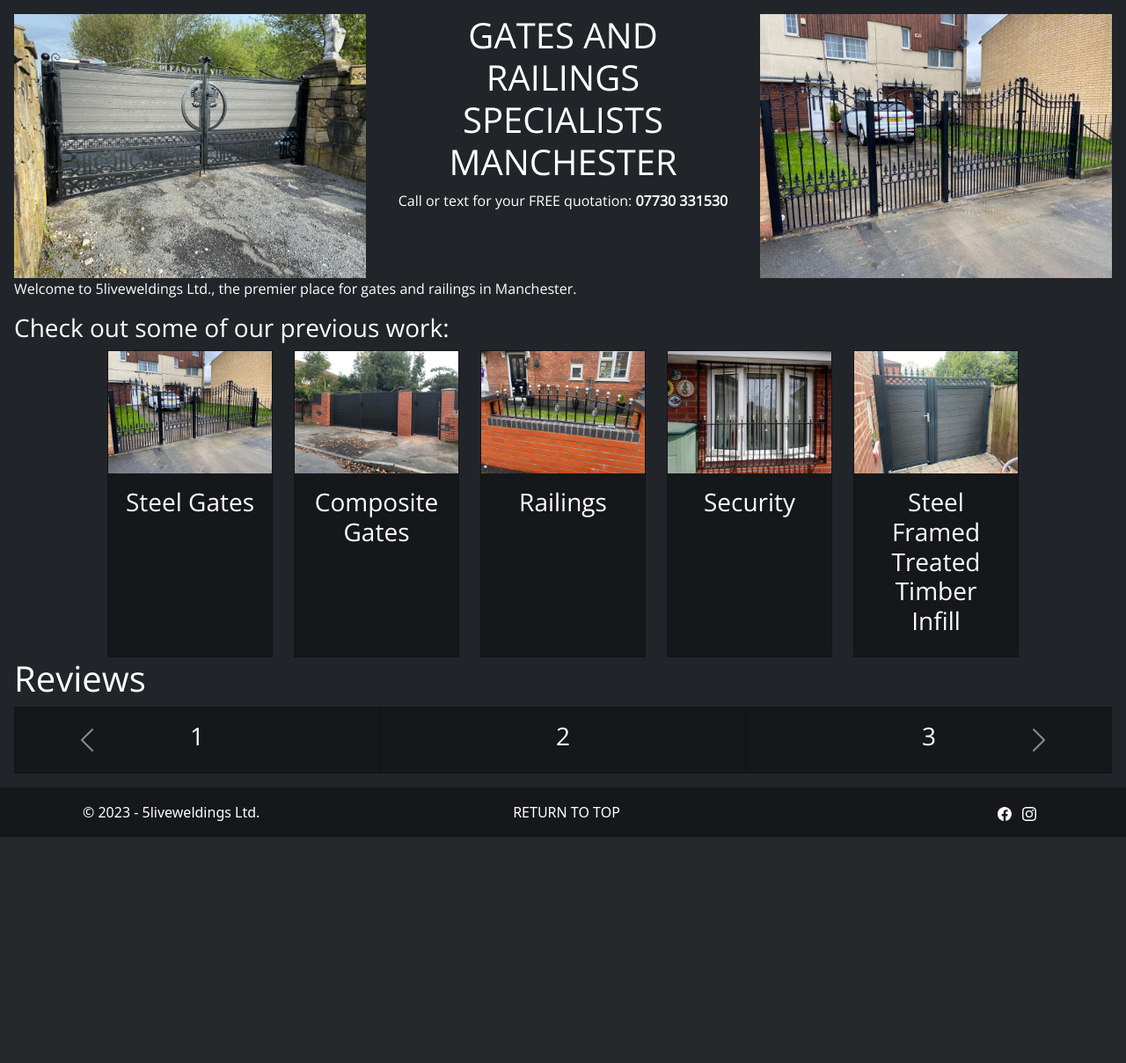
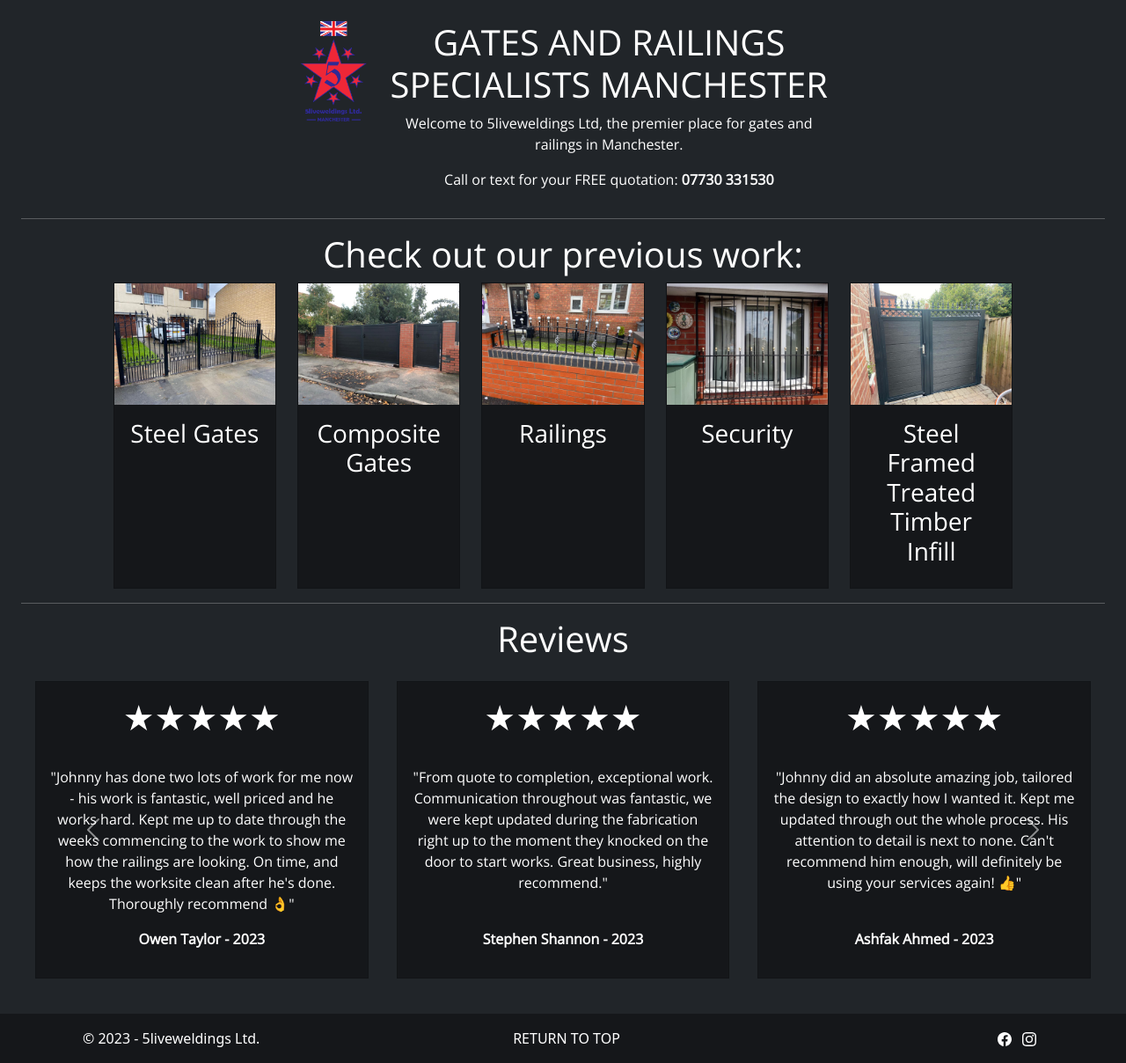
Before and after one commit to ethanbfc/5liveweldings, a Django app: template home/templates/index.html in a window 1280 px wide. Shown: the part 58-1266 px from the top of the page at 88% size. Before the commit the page ends 1009 px from the top, so only its background shows below. Run offline with Django 4.2, Linux system fonts and the light colour scheme; the template is opened without the code that fills it, so the values that code supplies are empty; parts of the project's set-up code (start-up, migrations or seed data) failed here and were passed over.

Commit message:
style: Added reviews

```diff
--- a/home/templates/index.html
+++ b/home/templates/index.html
@@ -10,30 +10,25 @@
 
 {% block content %}
 <!-- Main Container -->
-<div class="container p-3 m-0 border-0 main-container">
+<div class="container p-4 main-container">
 
     <!-- Introduction -->
-    <div class="row">
-        <div class="col-12 col-lg-4">
-            <img class="img-fluid" src="{% static '/images/index-introduction-left.jpg' %}" alt="Composite and steel gate">
+    <div class="row justify-content-center">
+        <div class="col-4 col-lg-1">
+            <img class="img-fluid" src="{% static '/images/logo.png' %}" alt="Composite and steel gate">
         </div>
-        <div class="col-12 col-lg-4 text-center">
+        <div class="col-8 col-lg-5 text-center">
             <h1>GATES AND RAILINGS SPECIALISTS MANCHESTER</h1>
+            <p>Welcome to 5liveweldings Ltd, the premier place for gates and railings in Manchester.</p>
             <p>Call or text for your FREE quotation: <b>07730 331530</b></p>
-        </div>
-        <div class="col-12 col-lg-4">
-            <img class="img-fluid" src="{% static '/images/index-introduction-right.jpg' %}" alt="Steel gate and railings">
         </div>
     </div>
 
-    <!-- Description -->
-    <div class="row">
-        <p>Welcome to 5liveweldings Ltd., the premier place for gates and railings in Manchester.</p>
-        <h3>Check out some of our previous work:</h3>
-    </div>
+    <hr>
 
     <!-- Previous Work -->
-    <div class="row justify-content-center">
+    <div class="row justify-content-center text-center">
+        <h1>Check out our previous work:</h1>
         <div class="col-xl-2 col-12">
             <div class="card-group h-100">
                 <div class="card">
@@ -86,52 +81,88 @@
         </div>
     </div>
 
+    <hr>
+
     <!-- Reviews -->
-    <div class="row">
+    <div class="row justify-content-center text-center">
         <h1>Reviews</h1>
         <div id="reviewsCarousel" class="carousel slide" data-bs-ride="carousel">
             <div class="carousel-inner" role="listbox">
                 <div class="carousel-item active" data-interval="10000">
-                    <div class="col-sm-4 col-12">
+                    <div class="col-sm-4 col-12 p-3">
                         <div class="card">
                             <div class="card-body text-center">
-                                <h3>1</h3>
+                                <h1>★★★★★</h1>
+                                <br>
+                                <p>
+                                    "Johnny has done two lots of work for me now - his work is fantastic, well priced and he works hard. Kept me up to date through the weeks
+                                    commencing to the work to show me how the railings are looking. On time, and keeps the worksite clean after he's done. Thoroughly recommend 👌"
+                                </p>
+                                <p><b>Owen Taylor - 2023</b></p>
                             </div>
                         </div>
                     </div>
                 </div>
                 <div class="carousel-item" data-interval="10000">
-                    <div class="col-sm-4 col-12">
+                    <div class="col-sm-4 col-12 p-3">
                         <div class="card">
                             <div class="card-body text-center">
-                                <h3>2</h3>
+                                <h1>★★★★★</h1>
+                                <br>
+                                <p>
+                                    "From quote to completion, exceptional work. Communication throughout was fantastic, we were kept updated during the fabrication right up to the
+                                    moment they knocked on the door to start works. Great business, highly recommend."
+                                </p>
+                                <br>
+                                <p><b>Stephen Shannon - 2023</b></p>
                             </div>
                         </div>
                     </div>
                 </div>
                 <div class="carousel-item" data-interval="10000">
-                    <div class="col-sm-4 col-12">
+                    <div class="col-sm-4 col-12 p-3">
                         <div class="card">
                             <div class="card-body text-center">
-                                <h3>3</h3>
+                                <h1>★★★★★</h1>
+                                <br>
+                                <p>
+                                    "Johnny did an absolute amazing job, tailored the design to exactly how I wanted it. Kept me updated through out the whole process. His
+                                    attention to detail is next to none. Can't recommend him enough, will definitely be using your services again! 👍"
+                                </p>
+                                <br>
+                                <p><b>Ashfak Ahmed - 2023</b></p>
                             </div>
                         </div>
                     </div>
                 </div>
                 <div class="carousel-item" data-interval="10000">
-                    <div class="col-sm-4 col-12">
+                    <div class="col-sm-4 col-12 p-3">
                         <div class="card">
                             <div class="card-body text-center">
-                                <h3>4</h3>
+                                <h1>★★★★★</h1>
+                                <br>
+                                <p>
+                                    "Absolutely flawless service! Great communication from start to finish. Johnny regularly updated me with pictures of the progress of my order
+                                    in build. The product and installation was to an excellent standard and exactly what I had asked for. Would recommend without hesitation
+                                    and will be using 5Live Weldings again in the near future!"
+                                </p>
+                                <p><b>Nafalie Horton - 2022</b></p>
                             </div>
                         </div>
                     </div>
                 </div>
                 <div class="carousel-item" data-interval="10000">
-                    <div class="col-sm-4 col-12">
+                    <div class="col-sm-4 col-12 p-3">
                         <div class="card">
                             <div class="card-body text-center">
-                                <h3>5</h3>
+                                <h1>★★★★★</h1>
+                                <br>
+                                <p>
+                                    "Beautiful gates! Fantastic company to deal with, designed and made exactly how I requested and I was kept up to date throughout the process
+                                    with pictures and messages. Even worked on Easter Sunday to fit them. Highly recommended and I will be using you again in the future."
+                                </p>
+                                <br>
+                                <p><b>Rebecca Waters - 2022</b></p>
                             </div>
                         </div>
                     </div>
```
Also changed, not shown: static/images/index-introduction-left.jpg (deleted), static/images/index-introduction-right.jpg (deleted), static/images/logo.png (added).
